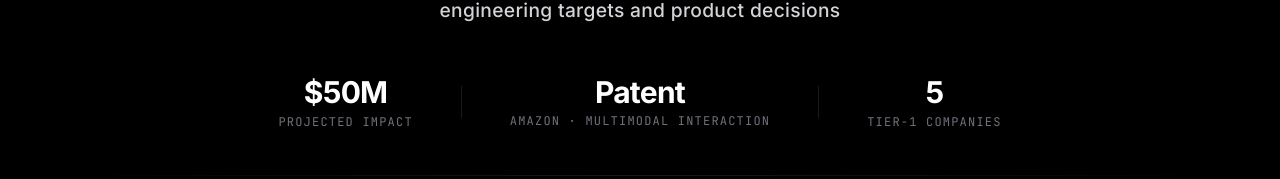
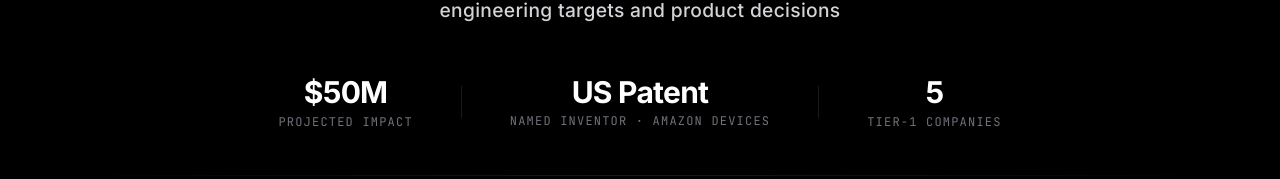
Before and after one commit to brandonfluegel/Research-Portfolio, a Next.js app: page / in a window 1280 px wide. Shown: the part 289-468 px from the top of the page. Built offline with nearby package versions, Linux system fonts and the light colour scheme; no server answers.

Commit message:
Update portfolio

```diff
--- a/app/page.tsx
+++ b/app/page.tsx
@@ -26,8 +26,8 @@ export default function Home() {
 
             {/* Stat 2 */}
             <div className="flex flex-col items-center gap-1 px-3 sm:px-6 lg:px-8">
-              <span className="text-white font-bold text-xl sm:text-2xl lg:text-3xl tracking-tight">Patent</span>
-              <span className="text-zinc-500 text-[9px] sm:text-[11px] lg:text-xs font-mono uppercase tracking-widest text-center leading-tight sm:whitespace-nowrap">Amazon · Multimodal<br className="sm:hidden" /> Interaction</span>
+              <span className="text-white font-bold text-xl sm:text-2xl lg:text-3xl tracking-tight">US Patent</span>
+              <span className="text-zinc-500 text-[9px] sm:text-[11px] lg:text-xs font-mono uppercase tracking-widest text-center leading-tight sm:whitespace-nowrap">Named Inventor ·<br className="sm:hidden" /> Amazon Devices</span>
             </div>
 
             <div className="w-px h-7 sm:h-8 bg-white/10 self-center" />
```
